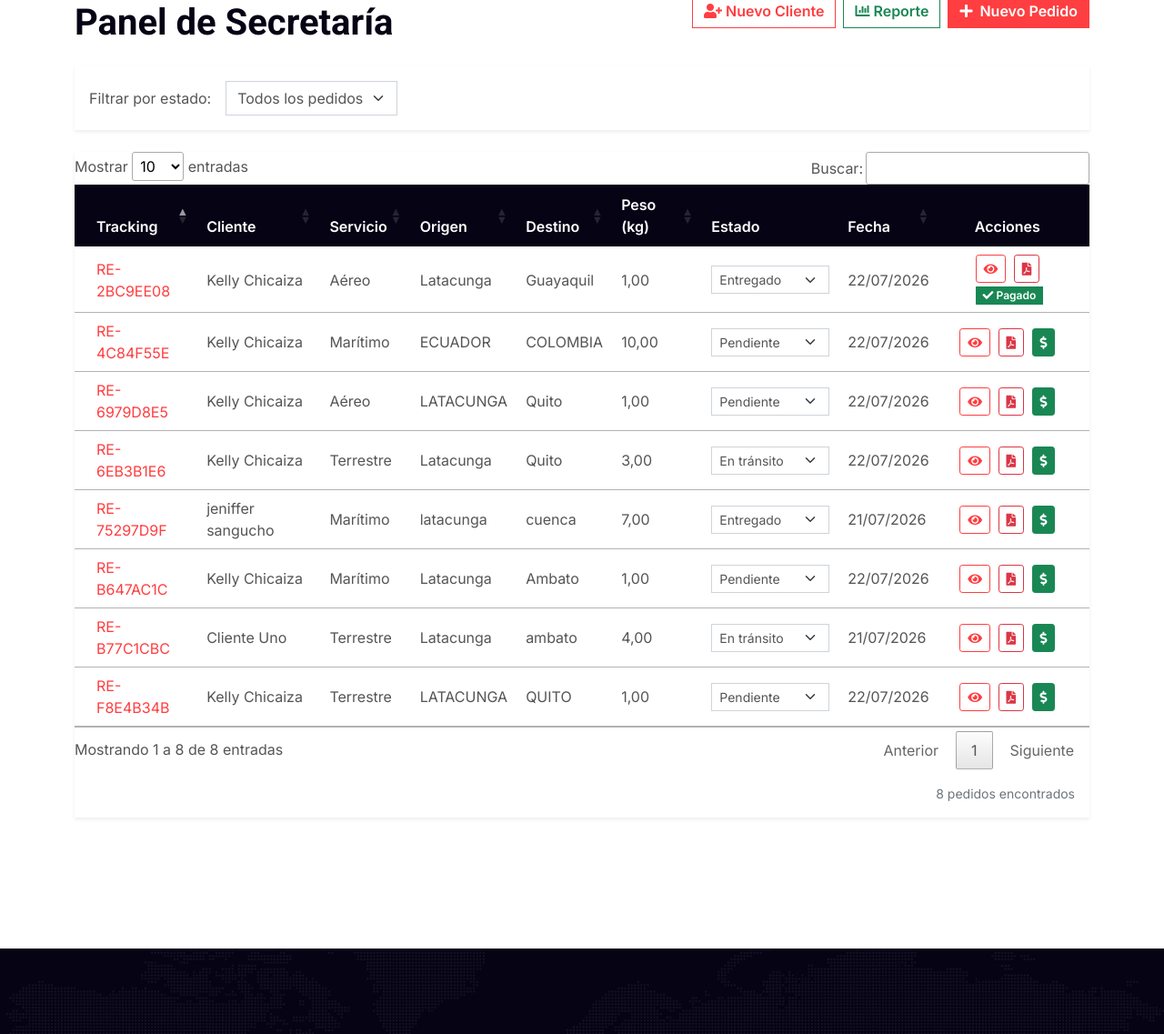
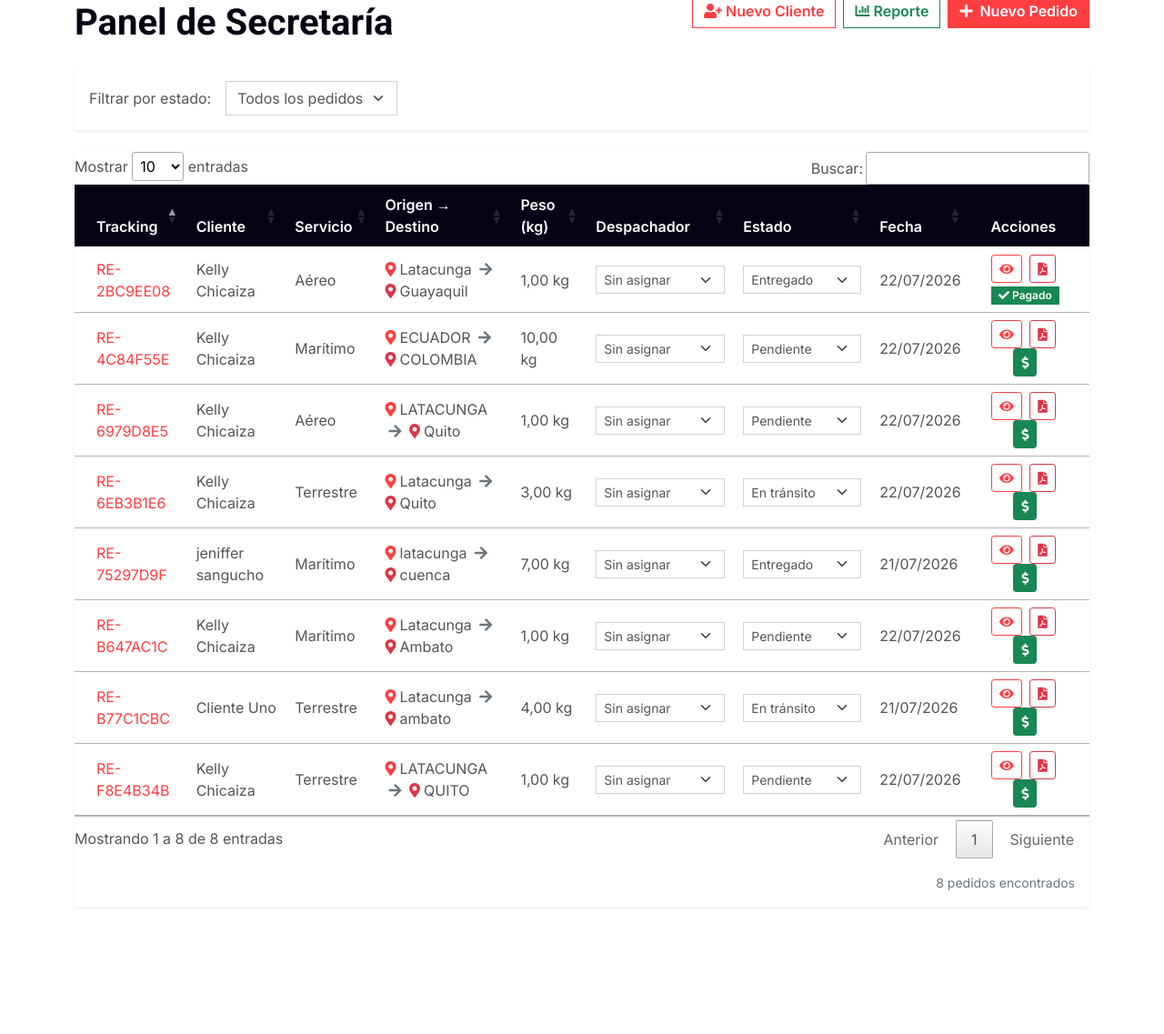
Before and after one commit to JenniferDefaz/RutaExpres, a Django app: page /pedidos/ in a window 1280 px wide. Shown: the part 174-1311 px from the top of the page at 91% size. Run offline with Django 5.2, Linux system fonts and the light colour scheme; a user stored in the database is signed in; data comes from the database, SQL or seed files in the repository; some libraries are stand-ins or nearby versions.

Commit message:
Agregar campo despachador al modelo Pedido, secretario asigna despachador desde la tabla, despachador solo ve sus pedidos asignados

```diff
--- a/pedido/templates/lista_pedidos.html
+++ b/pedido/templates/lista_pedidos.html
@@ -11,6 +11,9 @@
             <h1 class="mb-0">
                 {% if es_secretario %}Panel de Secretaría{% elif es_despachador %}Panel de Despacho{% else %}Panel de Administración{% endif %}
             </h1>
+            {% if es_despachador %}
+            <p class="text-muted mb-0">Mostrando solo los pedidos asignados a ti.</p>
+            {% endif %}
         </div>
         <div class="d-flex gap-2">
             {% if es_secretario %}
@@ -35,9 +38,7 @@
                 <select name="estado" class="form-select w-auto" onchange="this.form.submit()">
                     <option value="">Todos los pedidos</option>
                     {% for valor, etiqueta in estado_choices %}
-                        <option value="{{ valor }}" {% if estado_filtro == valor %}selected{% endif %}>
-                            {{ etiqueta }}
-                        </option>
+                        <option value="{{ valor }}" {% if estado_filtro == valor %}selected{% endif %}>{{ etiqueta }}</option>
                     {% endfor %}
                 </select>
                 {% if estado_filtro %}
@@ -60,9 +61,9 @@
                             <th class="ps-4">Tracking</th>
                             <th>Cliente</th>
                             <th>Servicio</th>
-                            <th>Origen</th>
-                            <th>Destino</th>
+                            <th>Origen → Destino</th>
                             <th>Peso (kg)</th>
+                            {% if es_secretario %}<th>Despachador</th>{% endif %}
                             <th>Estado</th>
                             <th>Fecha</th>
                             <th class="text-center pe-4">Acciones</th>
@@ -74,9 +75,31 @@
                             <td class="ps-4 fw-semibold text-primary">{{ pedido.numero_tracking }}</td>
                             <td>{{ pedido.cliente.nombre }} {{ pedido.cliente.apellido }}</td>
                             <td>{{ pedido.get_tipo_servicio_display }}</td>
-                            <td>{{ pedido.origen }}</td>
-                            <td>{{ pedido.destino }}</td>
-                            <td>{{ pedido.peso_kg }}</td>
+                            <td>
+                                <i class="fa fa-map-marker-alt text-primary me-1"></i>{{ pedido.origen }}
+                                <i class="fa fa-arrow-right mx-1 text-muted"></i>
+                                <i class="fa fa-map-marker-alt text-danger me-1"></i>{{ pedido.destino }}
+                            </td>
+                            <td>{{ pedido.peso_kg }} kg</td>
+
+                            {% if es_secretario %}
+                            <!-- Asignar despachador -->
+                            <td>
+                                <form method="post" action="{% url 'asignar_despachador' pedido.numero_tracking %}">
+                                    {% csrf_token %}
+                                    <select name="despachador_id" class="form-select form-select-sm" style="min-width:130px" onchange="this.form.submit()">
+                                        <option value="">Sin asignar</option>
+                                        {% for d in despachadores %}
+                                            <option value="{{ d.pk }}" {% if pedido.despachador == d %}selected{% endif %}>
+                                                {{ d.get_full_name|default:d.username }}
+                                            </option>
+                                        {% endfor %}
+                                    </select>
+                                </form>
+                            </td>
+                            {% endif %}
+
+                            <!-- Cambio de estado -->
                             <td>
                                 <form method="post" action="{% url 'lista_pedidos' %}" class="d-flex align-items-center gap-1">
                                     {% csrf_token %}
@@ -102,17 +125,16 @@
                                     </select>
                                 </form>
                             </td>
+
                             <td>{{ pedido.fecha_creacion|date:"d/m/Y" }}</td>
                             <td class="text-center pe-4">
                                 <a href="{% url 'detalle_pedido' pedido.numero_tracking %}"
-                                   class="btn btn-sm btn-outline-primary"
-                                   title="Ver detalle">
+                                   class="btn btn-sm btn-outline-primary" title="Ver detalle">
                                     <i class="fa fa-eye"></i>
                                 </a>
                                 <a href="{% url 'descargar_orden_pdf' pedido.numero_tracking %}"
                                    target="_blank"
-                                   class="btn btn-sm btn-outline-danger ms-1"
-                                   title="Descargar PDF">
+                                   class="btn btn-sm btn-outline-danger ms-1" title="Descargar PDF">
                                     <i class="fa fa-file-pdf"></i>
                                 </a>
                                 {% if es_secretario %}
@@ -130,7 +152,7 @@
                                         <i class="fa fa-check"></i> Pagado
                                     </span>
                                     {% else %}
-                                    <span class="badge bg-danger ms-1" title="Pedido cancelado">
+                                    <span class="badge bg-danger ms-1" title="Cancelado">
                                         <i class="fa fa-ban"></i>
                                     </span>
                                     {% endif %}
@@ -147,11 +169,10 @@
             {% else %}
             <div class="text-center py-5">
                 <i class="fa fa-inbox fa-3x text-muted mb-3"></i>
-                <h5 class="text-muted">No se encontraron pedidos</h5>
-                {% if estado_filtro %}
-                    <p class="text-muted">No hay pedidos con estado "{{ estado_filtro }}".</p>
-                    <a href="{% url 'lista_pedidos' %}" class="btn btn-outline-primary">Ver todos</a>
-                {% else %}
+                <h5 class="text-muted">
+                    {% if es_despachador %}No tienes pedidos asignados.{% else %}No se encontraron pedidos.{% endif %}
+                </h5>
+                {% if not es_despachador %}
                     <a href="{% url 'registrar_pedido' %}" class="btn btn-primary">Registrar primer pedido</a>
                 {% endif %}
             </div>
@@ -172,7 +193,7 @@
         },
         language: dtEspanol,
         columnDefs: [
-            { orderable: false, targets: [6, 8] }
+            { orderable: false, targets: [-1] }
         ]
     });
 </script>
--- a/pedido/urls.py
+++ b/pedido/urls.py
@@ -18,6 +18,7 @@ urlpatterns = [
     path('pedidos/registrar/', views.registrar_pedido, name='registrar_pedido'),
     path('pedidos/rastrear/', views.rastrear_pedido, name='rastrear_pedido'),
     path('pedidos/<str:tracking>/pdf/', views.descargar_orden_pdf, name='descargar_orden_pdf'),
+    path('pedidos/<str:tracking>/asignar/', views.asignar_despachador, name='asignar_despachador'),
     path('pedidos/<str:tracking>/', views.detalle_pedido, name='detalle_pedido'),
 
     # Panel cliente
--- a/pedido/views.py
+++ b/pedido/views.py
@@ -252,47 +252,58 @@ def lista_pedidos(request):
         messages.error(request, 'No tienes permisos para acceder al Panel.')
         return redirect('panel_cliente')
 
-    # Solo secretario puede confirmar pago
     if request.method == 'POST':
         pedido_id = request.POST.get('pedido_id')
         nuevo_estado = request.POST.get('nuevo_estado')
         confirmar_pago = request.POST.get('confirmar_pago')
         estados_validos = [e[0] for e in Pedido.ESTADO_CHOICES]
-
-        # Despachador solo puede cambiar a en_transito o entregado
         estados_despachador = ['en_transito', 'entregado']
 
         if pedido_id:
             try:
                 pedido = Pedido.objects.select_related('cliente').get(pk=pedido_id)
 
-                # Confirmar pago (solo secretario)
-                if confirmar_pago and es_secretario:
+                # Despachador solo puede cambiar SUS pedidos asignados
+                if es_despachador and pedido.despachador != request.user:
+                    messages.error(request, 'No tienes permiso para modificar este pedido.')
+                elif confirmar_pago and es_secretario:
                     pedido.pago_confirmado = True
                     pedido.save()
                     messages.success(request, f'Pago confirmado para el pedido {pedido.numero_tracking}.')
-
-                # Cambiar estado
                 elif nuevo_estado in estados_validos:
                     if es_despachador and nuevo_estado not in estados_despachador:
-                        messages.error(request, 'El despachador solo puede cambiar a En Tránsito o Entregado.')
+                        messages.error(request, 'Solo puedes cambiar a En Tránsito o Entregado.')
                     else:
                         estado_anterior = pedido.estado
                         pedido.estado = nuevo_estado
                         pedido.save()
                         if nuevo_estado == 'entregado' and estado_anterior != 'entregado':
                             _enviar_notificacion_entrega(pedido)
-                        messages.success(request, f'Estado del pedido {pedido.numero_tracking} actualizado a "{pedido.get_estado_display()}".')
+                        messages.success(request, f'Estado de {pedido.numero_tracking} actualizado a "{pedido.get_estado_display()}".')
                 else:
-                    messages.error(request, 'Datos de actualización inválidos.')
+                    messages.error(request, 'Datos inválidos.')
             except Pedido.DoesNotExist:
                 messages.error(request, 'Pedido no encontrado.')
         return redirect('lista_pedidos')
 
     estado_filtro = request.GET.get('estado', '')
-    pedidos = Pedido.objects.select_related('cliente').all()
+
+    # Despachador solo ve SUS pedidos asignados
+    if es_despachador:
+        pedidos = Pedido.objects.select_related('cliente').filter(despachador=request.user)
+    else:
+        pedidos = Pedido.objects.select_related('cliente').all()
+
     if estado_filtro:
         pedidos = pedidos.filter(estado=estado_filtro)
+
+    # Lista de despachadores disponibles para el secretario
+    despachadores = []
+    if es_secretario:
+        from django.contrib.auth.models import Group
+        grupo = Group.objects.filter(name='Despachador').first()
+        if grupo:
+            despachadores = grupo.user_set.all()
 
     return render(request, 'lista_pedidos.html', {
         'pedidos': pedidos,
@@ -300,6 +311,7 @@ def lista_pedidos(request):
         'estado_choices': Pedido.ESTADO_CHOICES,
         'es_secretario': es_secretario,
         'es_despachador': es_despachador,
+        'despachadores': despachadores,
     })
 
 
@@ -480,6 +492,33 @@ def _generar_pdf_pedido(pedido):
 
 
 @login_required(login_url='iniciar_sesion')
+def asignar_despachador(request, tracking):
+    """Solo el secretario puede asignar un despachador a un pedido."""
+    es_secretario = request.user.groups.filter(name='Secretario').exists() or request.user.is_staff
+    if not es_secretario:
+        messages.error(request, 'Solo el Secretario puede asignar despachadores.')
+        return redirect('lista_pedidos')
+
+    pedido = get_object_or_404(Pedido, numero_tracking=tracking)
+
+    if request.method == 'POST':
+        despachador_id = request.POST.get('despachador_id')
+        if despachador_id:
+            try:
+                despachador = User.objects.get(pk=despachador_id, groups__name='Despachador')
+                pedido.despachador = despachador
+                pedido.save()
+                messages.success(request, f'Pedido {tracking} asignado a {despachador.get_full_name() or despachador.username}.')
+            except User.DoesNotExist:
+                messages.error(request, 'Despachador no válido.')
+        else:
+            pedido.despachador = None
+            pedido.save()
+            messages.success(request, f'Pedido {tracking} sin despachador asignado.')
+    return redirect('lista_pedidos')
+
+
+@login_required(login_url='iniciar_sesion')
 def reporte_global(request):
     """Reporte global solo para Secretario o staff — NO para Despachador."""
     es_secretario = request.user.groups.filter(name='Secretario').exists() or request.user.is_staff
```
Also changed, not shown: pedido/models.py (+8 -0 lines).
